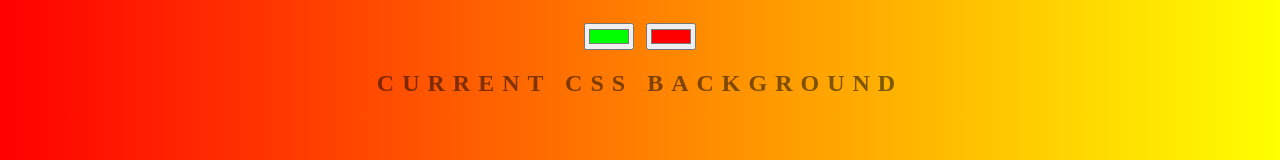
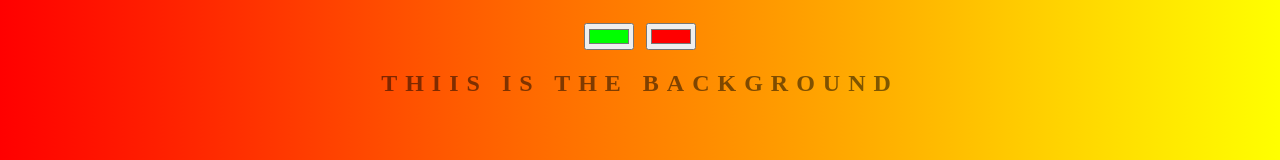
Before and after one commit to abdulkhaliq-cyber/backround-generator, a plain HTML site: page index.html in a window 1280 px wide. Shown: the part 182-342 px from the top of the page. Drawn offline with Linux system fonts and the light colour scheme.

Commit message:
changing text

```diff
--- a/index.html
+++ b/index.html
@@ -8,7 +8,7 @@
 	<h1>Background Generator</h1>
 	<input class="color1" type="color" name="color1" value="#00ff00">
 	<input class="color2" type="color" name="color2" value="#ff0000">
-	<h2>Current CSS Background</h2>
+	<h2>Thiis is the Background</h2>
 	<h3></h3>
 	<script type="text/javascript" src="script.js"></script>
 </body>
```
